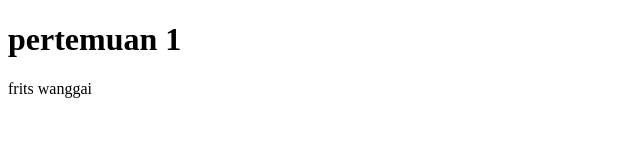
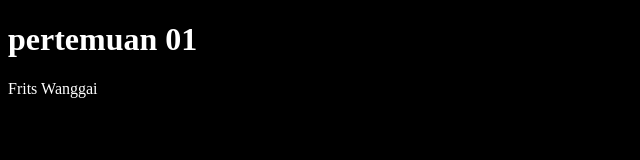
Before and after one commit to Fritswanggai/sup-projectt, a plain HTML site: page pertemuan-01/index.html in a window 1280 px wide. Shown: the whole page, without its empty margins (0-640 px from the left). Drawn offline with Linux system fonts and the light colour scheme.

Commit message:
Buat index.html

```diff
--- a/pertemuan-01/index.html
+++ b/pertemuan-01/index.html
@@ -4,10 +4,10 @@
     <meta charset="UTF-8">
     <meta http-equiv="X-UA-Compatible" content="IE=edge">
     <meta name="viewport" content="width=, initial-scale=1.0">
-    <title>pertemuan 1</title>
+    <title>pertemuan 01</title>
 </head>
-<body>
-    <h1>pertemuan 1</h1>
-    <p>frits wanggai</p>
+<body style="background-color: black; color: white;">
+    <h1>pertemuan 01</h1>
+    <p>Frits Wanggai</p>
 </body>
 </html>
```
Also changed, not shown: pertemuan-02/inex.html (added, +13 -0 lines).
